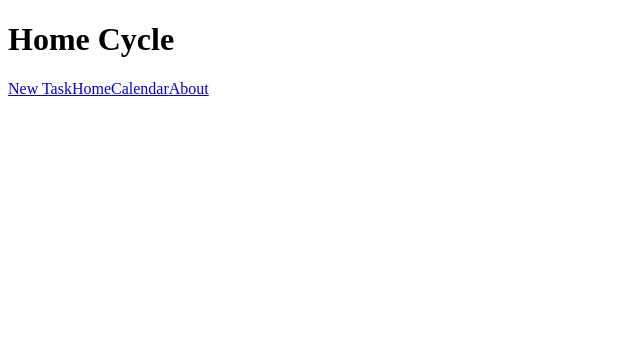
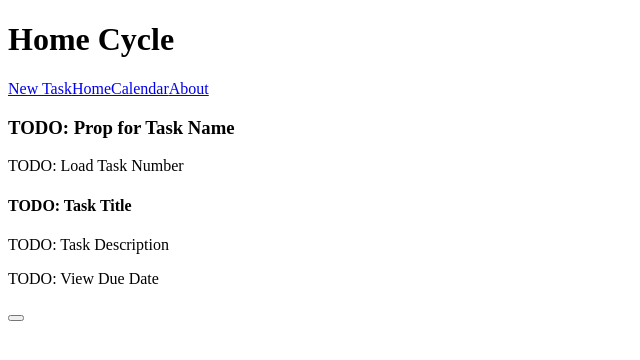
Before and after one commit to capndenney/home-cycle, a React (Vite) app: page /task/1 in a window 1280 px wide. Shown: the top 360 px of the page, without its empty margins (0-640 px from the left). Built offline with nearby package versions, Linux system fonts and the light colour scheme.

Commit message:
built spacer component

```diff
--- a/src/App.jsx
+++ b/src/App.jsx
@@ -20,9 +20,9 @@ function App() {
           <Routes>
             <Route path="/" element={<Home />} />
             <Route path="/about" element={<About />} />
-            <Route path="/:user/calendar" element={<Calendar />} />
-            <Route path="/:user/task/:id" element={<TaskCard />} />
-            <Route path="/:user/newtask" element={<EditTask />} />
+            <Route path="/calendar" element={<Calendar />} />
+            <Route path="/task/:id" element={<TaskCard />} />
+            <Route path="/newtask" element={<EditTask />} />
             <Route path="*" element={<Home />} />
           </Routes>
         )}
--- a/src/classes/task.js
+++ b/src/classes/task.js
@@ -1,9 +1,10 @@
 export default class Task{
-    constructor(id, title, description, dueDate, createdDate) {
+    constructor(id, title, description, dueDate, createdDate, completed = false) {
         this.id = id;
         this.title = title;
         this.description = description;
         this.dueDate = dueDate;
         this.createdDate = createdDate;
+        this.completed = completed;
     }
 }
--- a/src/components/common/Spacer.jsx
+++ b/src/components/common/Spacer.jsx
@@ -1,6 +1,6 @@
-const Spacer = () => {
+const Spacer = ({ marginX, marginY, character }) => {
     return (
-        console.log("Spacer")
+        <div style={{ margin: `${marginX || 0} ${marginY || 0}` }}>{character || ''}</div>
     )
 }
 
--- a/src/components/common/TaskCard.jsx
+++ b/src/components/common/TaskCard.jsx
@@ -1,8 +1,16 @@
 import Card from "./Card"
+import Button from "./Button"
 
 const TaskCard = () => {
     return (
-        console.log("TaskCard")
+        <Card>
+          <h3>TODO: Prop for Task Name</h3>
+          <p>TODO: Load Task Number</p>
+          <h4>TODO: Task Title</h4>
+          <p>TODO: Task Description</p>
+          <p>TODO: View Due Date</p>
+          <Button>TODO: Edit Changes</Button>
+        </Card>
     )
 }
 
--- a/src/components/pages/Calendar.jsx
+++ b/src/components/pages/Calendar.jsx
@@ -3,6 +3,8 @@ import { DayPicker } from "react-day-picker";
 const Calendar = () => {
     return (
         <DayPicker>TODO: Load Calendar with tasks</DayPicker>
+
+        // TODO: Do we want to load next 'x' upcoming tasks?
     )
 }
 
```
